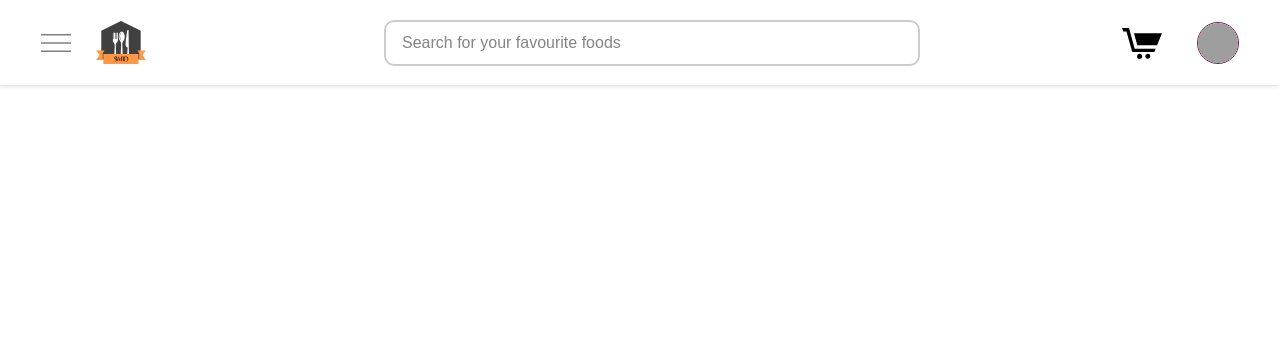
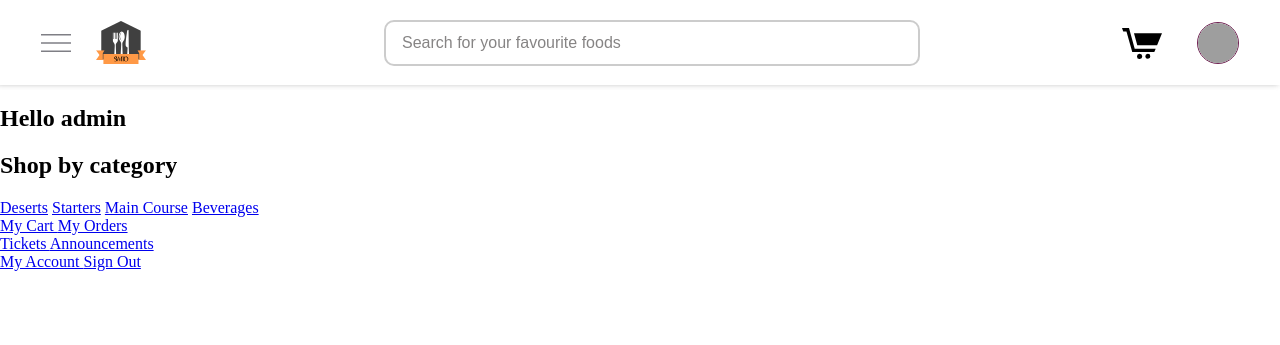
Before and after one commit to ASHIK11ab/swito, a Flask app: page /dashboard in a window 1280 px wide. Shown: the top 345 px of the page. Run offline with Flask 2, Linux system fonts and the light colour scheme; the visitor is signed in with stand-in values (Sample User, id 1); parts of the project's set-up code (start-up, migrations or seed data) failed here and were passed over; grey boxes are pictures that could not be loaded.

Commit message:
added sidebar dashboard_layout.html

```diff
--- a/templates/dashboard_layout.html
+++ b/templates/dashboard_layout.html
@@ -4,13 +4,14 @@
   <meta charset="UTF-8">
   <meta name="viewport" content="width=device-width, initial-scale=1.0">
   <link rel="stylesheet" href="{{ url_for('static', filename = 'css/app-header.css') }}">
+  <link rel="stylesheet" href="{{ url_for('static', filename = 'css/app-sidebar.css') }}">
   <title> {% block title %} {% endblock %}</title>
 </head>
 <body>
   <header class="app-header">
     <div class="container">
       <div class="left-nav">
-        <i class="icon ham-menu-icon"></i>
+        <i class="icon ham-menu-icon" id="sidebar-toggle-btn"></i>
         <div class="brand-logo">
           <img src="{{ url_for('static', filename='icons/logo.svg') }}"
             alt="Swito app logo with knife and fork">
@@ -30,5 +31,65 @@
       </div>
     </div>
   </header>
+
+  <aside class="sidebar" id="app-sidebar">
+    <div class="sidebar-container">
+      <section class="sidebar-header">
+        <h2>Hello {{ session["user"] }}</h2>
+        <i class="icon close-btn-icon" id="sidebar-close-btn"></i>
+      </section>
+      <section class="sidebar-section top-section">
+        <h2 class="title">Shop by category</h2>
+        <div class="links">
+          <a href="#">Deserts</a>
+          <a href="#">Starters</a>
+          <a href="#">Main Course</a>
+          <a href="#">Beverages</a>
+        </div>
+      </section>
+      <section class="sidebar-section">
+        <div class="links">
+          <a href="#">
+            <i class="icon cart-icon"></i>
+            My Cart
+          </a>
+          <a href="#">
+            <i class="icon order-icon"></i>
+            My Orders
+          </a>
+        </div>
+      </section>
+      <section class="sidebar-section">
+        <div class="links">
+          <a href="#">
+            <i class="icon ticket-icon"></i>
+            Tickets
+          </a>
+          <a href="#">
+            <i class="icon announcement-icon"></i>
+            Announcements
+          </a>
+        </div>
+      </section>
+      <section class="sidebar-section">
+        <div class="links">
+          <a href="#">
+            <i class="icon account-icon"></i>
+            My Account
+          </a>
+          <a href="#">
+            <i class="icon logout-icon"></i>
+            Sign Out
+          </a>
+        </div>
+      </section>
+    </div>
+  </aside>
+
+  {% block body %} {% endblock %}
+
+  <script src="{{ url_for('static', filename='js/dashboard.js') }}"></script>
+
+  {% block script %} {% endblock %}
 </body>
 </html>
```
